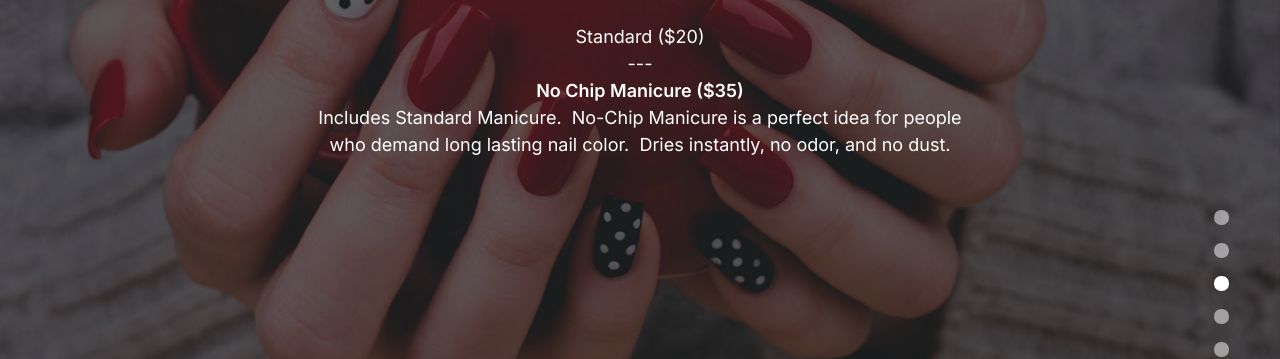
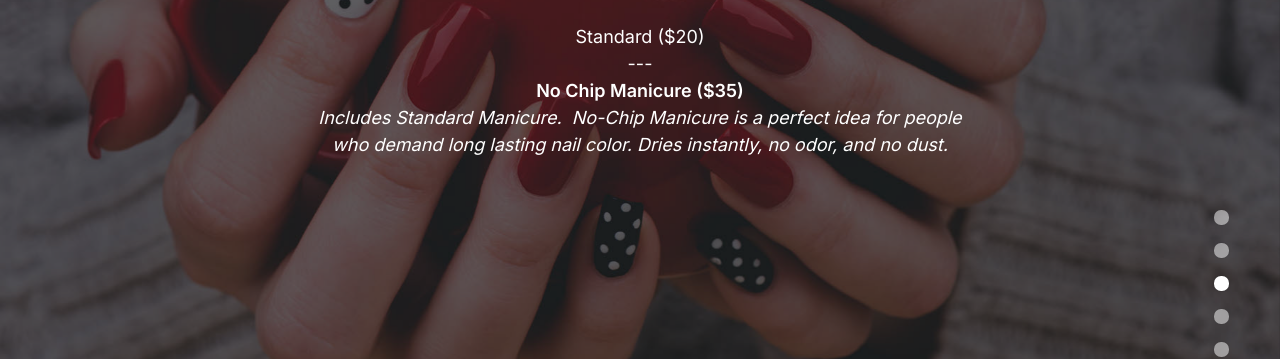
Before and after one commit to love-nails/love-nails.github.io, a Jekyll site: the page built from index.html, in a window 1280 px wide and 900 px high, scrolled down 2034 px. Shown: the part 150-509 px from the top of the window. Built offline with Jekyll 4.4.1, drawn with Linux system fonts in a browser that asks for light colours.

Commit message:
Update index.html

```diff
--- a/index.html
+++ b/index.html
@@ -155,9 +155,7 @@ robots: index,follow
                     <li>---</li>
                     <li><strong>No Chip Manicure ($35)</strong>
                       <ul>
-                        <li>Includes Standard Manicure. &nbsp;No-Chip Manicure is a perfect idea for people who demand
-                          long
-                          lasting nail color. &nbsp;Dries instantly, no odor, and no dust.</li>
+                        <li><i>Includes Standard Manicure. &nbsp;No-Chip Manicure is a perfect idea for people who demand long lasting nail color. Dries instantly, no odor, and no dust.</i></li>
                       </ul>
                     </li>
                   </ul>
```
